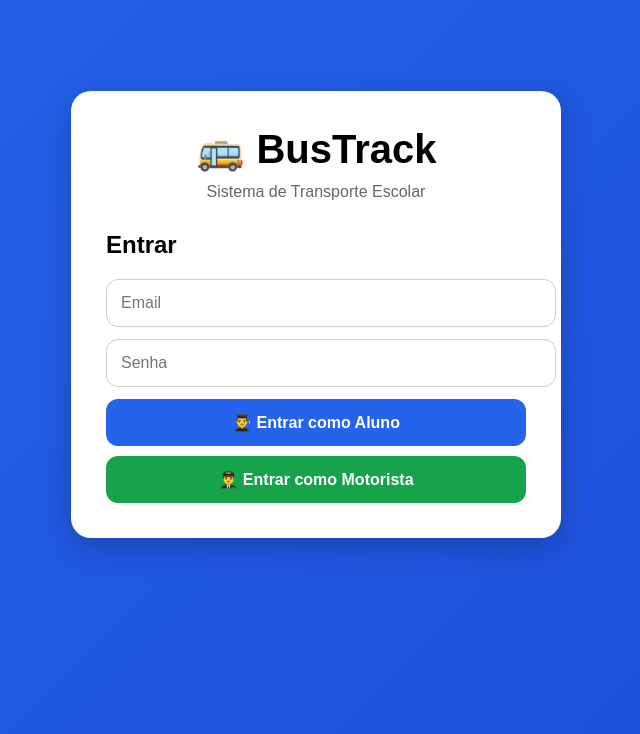
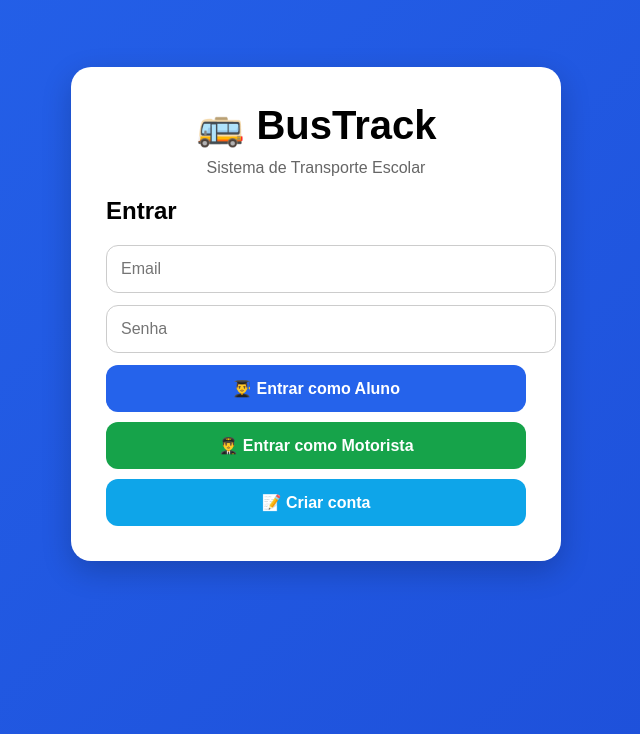
Before and after one commit to alvaro-73/onibus-startup, a Next.js app in the folder frontend/: page / in a window 1280 px wide. Shown: the part 106-840 px from the top of the page, without its empty margins (324-964 px from the left). Built offline with nearby package versions, Linux system fonts and the light colour scheme.

Commit message:
cadastro

```diff
--- a/frontend/app/page.tsx
+++ b/frontend/app/page.tsx
@@ -2,6 +2,7 @@
 
 import { useState } from "react";
 import { useRouter } from "next/navigation";
+import Link from "next/link";
 
 import { signInWithEmailAndPassword } from "firebase/auth";
 import { auth } from "./firebase";
@@ -17,9 +18,10 @@ export default function Login() {
     try {
       setErro("");
 
+      // login real no Firebase
       await signInWithEmailAndPassword(auth, email, senha);
 
-      // depois do login, manda para a área certa
+      // redireciona conforme tipo
       if (tipo === "aluno") {
         router.push("/aluno");
       } else {
@@ -51,10 +53,10 @@ export default function Login() {
           boxShadow: "0 10px 30px rgba(0,0,0,0.2)",
         }}
       >
+        {/* TÍTULO */}
         <div style={{ textAlign: "center" }}>
           <h1 style={{ margin: 0, fontSize: 40 }}>🚌 BusTrack</h1>
-
-          <p style={{ color: "#666", marginTop: 10, marginBottom: 30 }}>
+          <p style={{ color: "#666", marginTop: 10 }}>
             Sistema de Transporte Escolar
           </p>
         </div>
@@ -86,24 +88,29 @@ export default function Login() {
           </p>
         )}
 
-        {/* BOTÕES DE LOGIN */}
-        <button
-          onClick={() => entrar("aluno")}
-          style={botaoAzul}
-        >
+        {/* BOTÕES LOGIN */}
+        <button onClick={() => entrar("aluno")} style={botaoAzul}>
           👨‍🎓 Entrar como Aluno
         </button>
 
-        <button
-          onClick={() => entrar("motorista")}
-          style={botaoVerde}
-        >
+        <button onClick={() => entrar("motorista")} style={botaoVerde}>
           👨‍✈️ Entrar como Motorista
         </button>
+
+        {/* CADASTRO */}
+        <Link href="/cadastro">
+          <button style={botaoCadastro}>
+            📝 Criar conta
+          </button>
+        </Link>
       </div>
     </div>
   );
 }
+
+/* =========================
+   ESTILOS
+========================= */
 
 const inputStyle = {
   width: "100%",
@@ -137,4 +144,17 @@ const botaoVerde = {
   fontSize: 16,
   fontWeight: "bold",
   cursor: "pointer",
+  marginBottom: 10,
 };
+
+const botaoCadastro = {
+  width: "100%",
+  padding: 14,
+  background: "#0ea5e9",
+  color: "white",
+  border: "none",
+  borderRadius: 12,
+  fontSize: 16,
+  fontWeight: "bold",
+  cursor: "pointer",
+};
```
